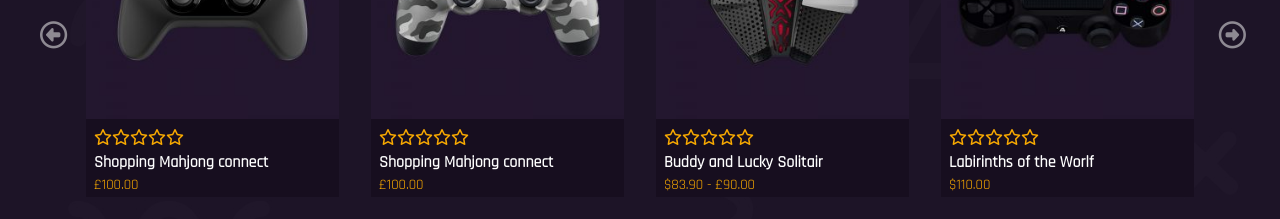
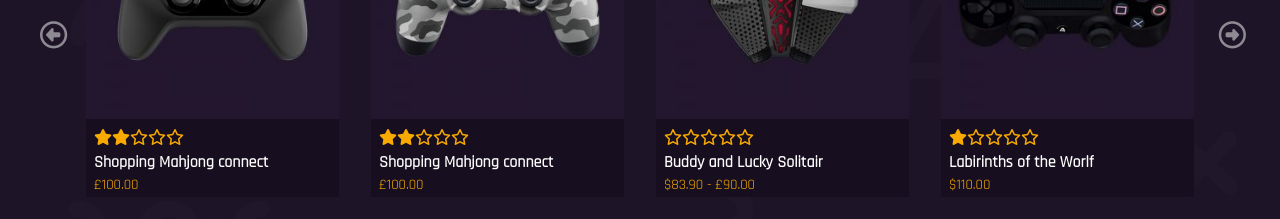
Before and after one commit to DavideFarci/proj-html-vuejs, a Vue app: page / in a window 1280 px wide. Shown: the part 2240-2459 px from the top of the page. Built offline with nearby package versions, Linux system fonts and the light colour scheme.

Commit message:
fix funxtion convertedVote

```diff
--- a/src/components/AppSlider.vue
+++ b/src/components/AppSlider.vue
@@ -3,10 +3,17 @@ export default {
   props: {
     sliderData: Array,
   },
+  // computed: {
+  //   convertedVote() {
+  //     // NON FUNZIONA
+  //     return Math.ceil((card.rate / 10) * 5);
+  //   },
+  // },
   computed: {
     convertedVote() {
-      // NON FUNZIONA
-      return Math.ceil((this.sliderData.rate / 10) * 5);
+      return this.sliderData.map((card) => {
+        return Math.ceil((card.rate / 10) * 5);
+      });
     },
   },
 };
@@ -27,8 +34,8 @@ export default {
                     v-for="star in 5"
                     :key="star"
                     :class="{
-                      'fa-solid': star <= convertedVote,
-                      'fa-star': star > convertedVote,
+                      'fa-solid': star <= convertedVote[i],
+                      'fa-star': star > convertedVote[i],
                     }"
                   ></i>
                   <div class="pro_name fw-bolder">{{ card.description }}</div>
@@ -106,6 +113,7 @@ export default {
         </div>
       </div>
     </div>
+    <!-- controllo scorrimento SX -->
     <button
       class="carousel-control-prev z-1"
       type="button"
@@ -116,6 +124,7 @@ export default {
       <span class="visually-hidden">Previous</span> -->
       <i class="fa-regular fa-circle-left"></i>
     </button>
+    <!-- controllo scorrimento DX -->
     <button
       class="carousel-control-next z-1"
       type="button"
```
